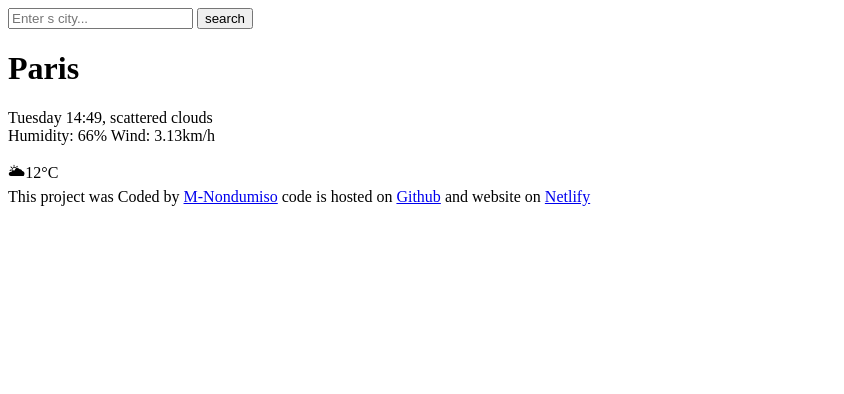
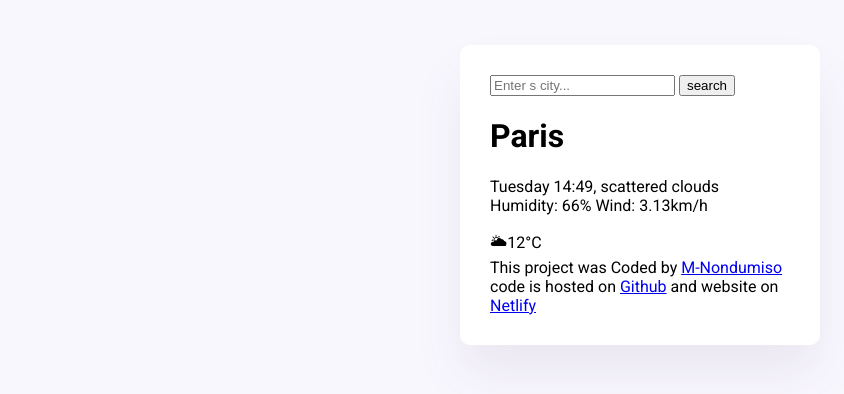
Before and after one commit to nondumisom/my-weather-app, a plain HTML site: page index.html in a window 1280 px wide. Shown: the whole page, without its empty margins (0-844 px from the left). Drawn offline with Linux system fonts and the light colour scheme.

Commit message:
Styled and added fonts

```diff
--- a/index.html
+++ b/index.html
@@ -3,9 +3,18 @@
   <head>
     <meta charset="UTF-8" />
     <meta name="viewport" content="width=device-width, initial-scale=1.0" />
+    <link rel="preconnect" href="https://fonts.googleapis.com" />
+    <link rel="preconnect" href="https://fonts.gstatic.com" crossorigin />
+    <link
+      href="https://fonts.googleapis.com/css2?family=Roboto:ital,wght@0,100;0,300;0,400;0,500;0,700;0,900;1,100;1,300;1,400;1,500;1,700;1,900&family=Ubuntu+Sans:ital,wght@0,100..800;1,100..800&display=swap"
+      rel="stylesheet"
+    />
+    <link rel="stylesheet" href="/src/style.css" />
+
     <title>Nondumiso's Weather App</title>
   </head>
   <body>
+    <div class="weather-app">
       <header>
         <form>
           <input type="search" placeholder="Enter s city..." required />
@@ -37,5 +46,6 @@
         and website on
         <a href="https://mnondumiso.netlify.app/" target="_blank"> Netlify</a>
       </footer>
+    </div>
   </body>
 </html>
--- /dev/null
+++ b/src/style.css
@@ -0,0 +1,12 @@
+body {
+  background-color: #f9f7fe;
+  font-family: "Roboto", sans-serif;
+}
+.weather-app {
+  background: white;
+  max-width: 300px;
+  margin: 45px auto;
+  box-shadow: 0 30px 50px rgba(65, 50, 100, 0.08);
+  border-radius: 10px;
+  padding: 30px;
+}
```
Lines whose indentation alone changed are shown as unchanged.
